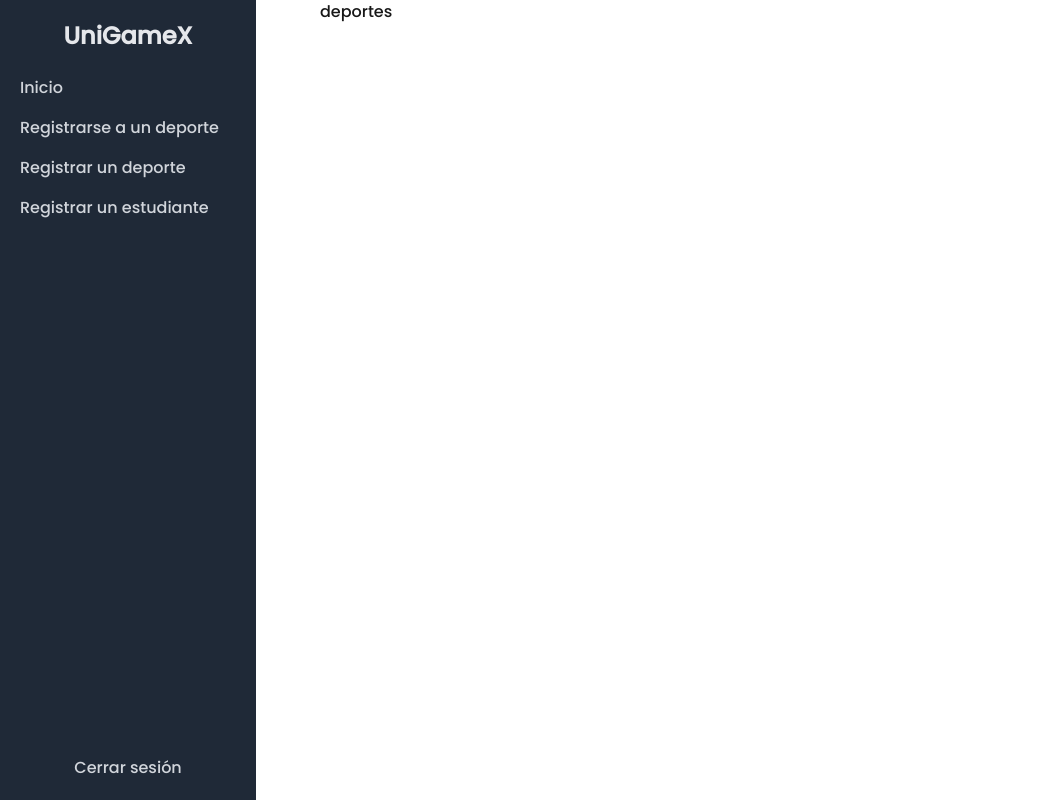
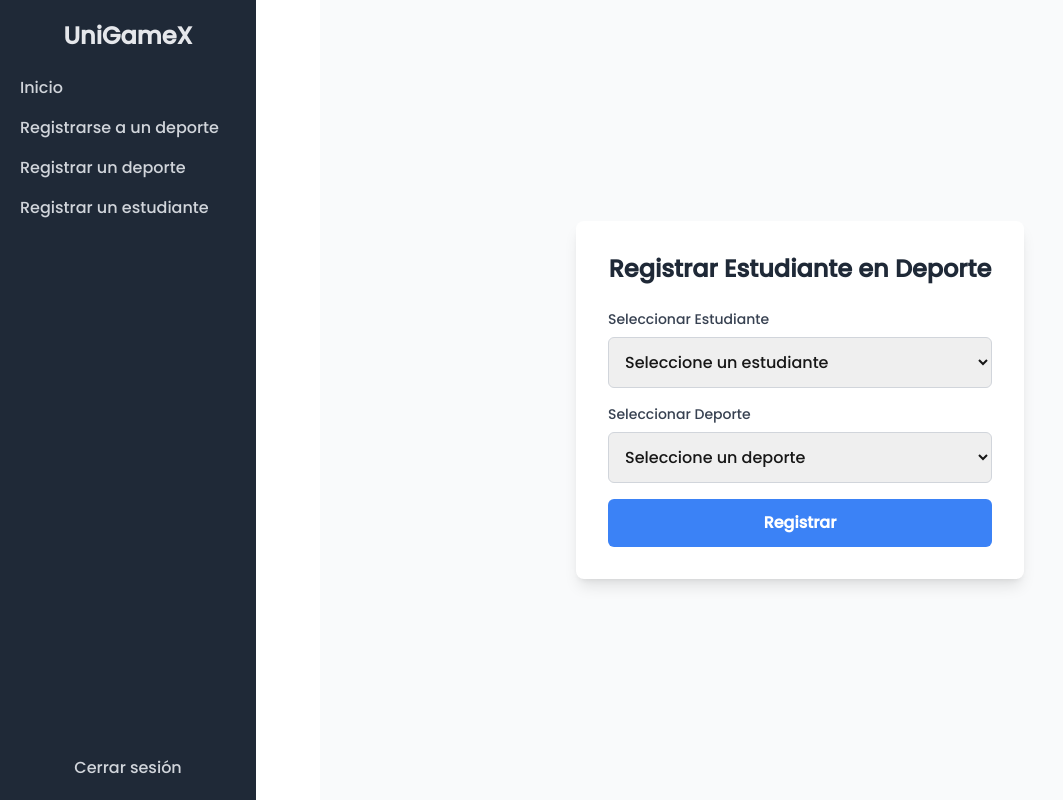
Before and after one commit to sebassg/unigamex, a Next.js app: page /auth/sport in a window 1280 px wide. Shown: the whole page, without its empty margins (0-1063 px from the left). Built offline with nearby package versions, Linux system fonts and the light colour scheme; a web font is replaced by a local one.

Commit message:
Se agrego funcionalidad al Registrar Estudiante a deporte

```diff
--- a/app/auth/sport/page.tsx
+++ b/app/auth/sport/page.tsx
@@ -1,5 +1,7 @@
+import RegSportStudent from "@/app/ui/FormRegisterSportStudent";
+
 export default function PageSport() {
     return(
-        <h1>deportes</h1>
+        <RegSportStudent/>
     )
 }
--- /dev/null
+++ b/app/ui/FormRegisterSportStudent.tsx
@@ -0,0 +1,139 @@
+'use client'; // Indica que este es un componente de cliente
+
+import { useState, useEffect, FormEvent } from 'react';
+
+export default function FormRegisterSportStudent() {
+  // Estado para almacenar los datos del formulario
+  const [formData, setFormData] = useState({
+    student: '',
+    sport: ''
+  });
+
+  // Estado para manejar los errores de validación
+  const [errors, setErrors] = useState<{ student?: string; sport?: string }>({});
+
+  // Estado para manejar la carga de estudiantes y deportes
+  const [students, setStudents] = useState<{ firstName: string, lastName: string, email: string, status: string, idNumber: number, career: string, birthDate: Date, password: string }[]>([]);
+  const [sports, setSports] = useState<{ sportName: string, category: string, maxParticipants: number, status: string, participants: number[], sportId: string }[]>([]);
+
+  // Efecto que se ejecuta al montar el componente
+  useEffect(() => {
+    // Lógica para cargar estudiantes y deportes desde el almacenamiento local
+    const storedUsers = typeof window !== 'undefined' ? localStorage.getItem('users') : null;
+    const users = storedUsers ? JSON.parse(storedUsers) : [];
+    const storedSports = JSON.parse(localStorage.getItem('sports') || '[]');
+
+    setStudents(users);
+    setSports(storedSports);
+  }, []);
+
+  // Función para manejar el envío del formulario
+  const handleSubmit = (e: FormEvent) => {
+    e.preventDefault();
+    setErrors({});
+
+    // Validación de campos
+    if (!formData.student) {
+      setErrors((prev) => ({ ...prev, student: 'Debe seleccionar un estudiante' }));
+      return;
+    }
+
+    if (!formData.sport) {
+      setErrors((prev) => ({ ...prev, sport: 'Debe seleccionar un deporte' }));
+      return;
+    }
+
+    // Encontrar el deporte seleccionado
+    const selectedSport = sports.find(sport => sport.sportName === formData.sport);
+
+    if (selectedSport) {
+      // Comprobar si el deporte ya está lleno
+      if (selectedSport.participants.length >= selectedSport.maxParticipants) {
+        setErrors((prev) => ({ ...prev, sport: 'El deporte ya está lleno' }));
+        return;
+      }
+
+      // Comprobar si el estudiante ya está inscrito
+      if (selectedSport.participants.includes(Number(formData.student))) {
+        setErrors((prev) => ({ ...prev, student: 'Este estudiante ya está inscrito en este deporte' }));
+        return;
+      }
+
+      // Agregar el estudiante al deporte
+      selectedSport.participants.push(Number(formData.student));
+
+      // Actualizar los deportes en el almacenamiento local
+      const updatedSports = sports.map(sport =>
+        sport.sportName === formData.sport ? selectedSport : sport
+      );
+      localStorage.setItem('sports', JSON.stringify(updatedSports));
+
+      // Reseteamos el formulario después del envío
+      setFormData({ student: '', sport: '' });
+      alert('Estudiante registrado exitosamente');
+    }
+  };
+
+  return (
+    <div className="flex justify-center items-center min-h-screen bg-gray-50">
+      <div className="bg-white p-8 rounded-lg shadow-lg w-full max-w-md">
+        <h2 className="text-2xl font-semibold text-center text-gray-800 mb-6">Registrar Estudiante en Deporte</h2>
+
+        <form onSubmit={handleSubmit}>
+          {/* Select de estudiantes */}
+          <div className="mb-4">
+            <label htmlFor="student" className="block text-sm font-medium text-gray-700">Seleccionar Estudiante</label>
+            <select
+              name="student"
+              value={formData.student}
+              onChange={(e) => setFormData({ ...formData, student: e.target.value })}
+              className="w-full mt-2 p-3 border border-gray-300 rounded-md focus:ring-blue-500 focus:border-blue-500"
+            >
+              <option value="">Seleccione un estudiante</option>
+              {students.length > 0 ? (
+                students.map((student) => (
+                  <option key={student.idNumber} value={String(student.idNumber)}>
+                    {student.firstName} {student.lastName} ({student.idNumber})
+                  </option>
+                ))
+              ) : (
+                <option disabled>No hay estudiantes disponibles</option>
+              )}
+            </select>
+            {errors.student && <p className="text-red-500 text-xs mt-1">{errors.student}</p>}
+          </div>
+
+          {/* Select de deportes */}
+          <div className="mb-4">
+            <label htmlFor="sport" className="block text-sm font-medium text-gray-700">Seleccionar Deporte</label>
+            <select
+              name="sport"
+              value={formData.sport}
+              onChange={(e) => setFormData({ ...formData, sport: e.target.value })}
+              className="w-full mt-2 p-3 border border-gray-300 rounded-md focus:ring-blue-500 focus:border-blue-500"
+            >
+              <option value="">Seleccione un deporte</option>
+              {sports.length > 0 ? (
+                sports.map((sport, index) => (
+                  <option key={index} value={sport.sportName}>
+                    {sport.sportName} ({sport.participants.length}/{sport.maxParticipants} participantes)
+                  </option>
+                ))
+              ) : (
+                <option disabled>No hay deportes disponibles</option>
+              )}
+            </select>
+            {errors.sport && <p className="text-red-500 text-xs mt-1">{errors.sport}</p>}
+          </div>
+
+          <button
+            type="submit"
+            className="w-full py-3 bg-blue-500 text-white font-semibold rounded-md hover:bg-blue-600 focus:ring-2 focus:ring-blue-500 focus:ring-opacity-50"
+          >
+            Registrar
+          </button>
+        </form>
+      </div>
+    </div>
+  );
+}
--- /dev/null
+++ b/app/ui/coso2.tsx
@@ -0,0 +1,109 @@
+
+'use client';
+import { useState, FormEvent } from 'react';
+
+export default function FormRegisterSportStudent() {
+  const [formData, setFormData] = useState({
+    student: '',
+    sport: '', // Agregado para almacenar el deporte seleccionado
+  });
+
+  const [errors, setErrors] = useState<{ student?: string; sport?: string }>({});
+
+  // Cargar los usuarios desde el localStorage
+  const storedUsers = typeof window !== 'undefined' ? localStorage.getItem('users') : null;
+  const users = storedUsers ? JSON.parse(storedUsers) : [];
+
+  // Cargar los deportes desde el localStorage
+  const storedSports = typeof window !== 'undefined' ? localStorage.getItem('sports') : null;
+  const sports = storedSports ? JSON.parse(storedSports) : [];
+
+  const handleSubmit = (e: FormEvent) => {
+    e.preventDefault();
+    setErrors({});
+
+    // Validación para asegurarse de que se seleccionaron un estudiante y un deporte
+    if (!formData.student) {
+      setErrors((prev) => ({ ...prev, student: 'Debe seleccionar un estudiante' }));
+      return;
+    }
+
+    if (!formData.sport) {
+      setErrors((prev) => ({ ...prev, sport: 'Debe seleccionar un deporte' }));
+      return;
+    }
+
+    // Aquí puedes manejar la lógica para registrar al estudiante en el deporte seleccionado
+    console.log('Estudiante:', formData.student);
+    console.log('Deporte:', formData.sport);
+
+    // Limpiar los campos después de enviar el formulario
+    setFormData({
+      student: '',
+      sport: '',
+    });
+  };
+
+  const handleChange = (e: React.ChangeEvent<HTMLInputElement | HTMLSelectElement>) => {
+    const { name, value } = e.target;
+    setFormData((prevData) => ({
+      ...prevData,
+      [name]: value, // Actualizar el campo correspondiente
+    }));
+  };
+
+  return (
+    <div className="flex justify-center items-center min-h-screen bg-gray-50">
+      <div className="bg-white p-8 rounded-lg shadow-lg w-full max-w-md">
+        <h2 className="text-2xl font-semibold text-center text-gray-800 mb-6">Registrar Deporte</h2>
+
+        <form onSubmit={handleSubmit}>
+          {/* Select de estudiantes */}
+          <div className="mb-4">
+            <label htmlFor="student" className="block text-sm font-medium text-gray-700">Seleccionar Estudiante</label>
+            <select
+              name="student"
+              value={formData.student}
+              onChange={handleChange}
+              className="w-full mt-2 p-3 border border-gray-300 rounded-md focus:ring-blue-500 focus:border-blue-500"
+            >
+              <option value="">Seleccione un estudiante</option>
+              {users.map((user: { firstName: string; lastName: string; idNumber: string }) => (
+                <option key={user.idNumber} value={user.idNumber}>
+                  {user.firstName} {user.lastName} ({user.idNumber})
+                </option>
+              ))}
+            </select>
+            {errors.student && <p className="text-red-500 text-xs mt-1">{errors.student}</p>}
+          </div>
+
+          {/* Select de deporte */}
+          <div className="mb-4">
+            <label htmlFor="sport" className="block text-sm font-medium text-gray-700">Seleccionar Deporte</label>
+            <select
+              name="sport"
+              value={formData.sport}
+              onChange={handleChange}
+              className="w-full mt-2 p-3 border border-gray-300 rounded-md focus:ring-blue-500 focus:border-blue-500"
+            >
+              <option value="">Seleccione un deporte</option>
+              {sports.map((sport: { name: string; id: string }) => (
+                <option key={sport.id} value={sport.id}>
+                  {sport.name}
+                </option>
+              ))}
+            </select>
+            {errors.sport && <p className="text-red-500 text-xs mt-1">{errors.sport}</p>}
+          </div>
+
+          <button
+            type="submit"
+            className="w-full py-3 bg-blue-500 text-white font-semibold rounded-md hover:bg-blue-600 focus:ring-2 focus:ring-blue-500 focus:ring-opacity-50"
+          >
+            Registrar
+          </button>
+        </form>
+      </div>
+    </div>
+  );
+}
```
Also changed, not shown: app/ui/RegisterSportForm.tsx (indentation only).
